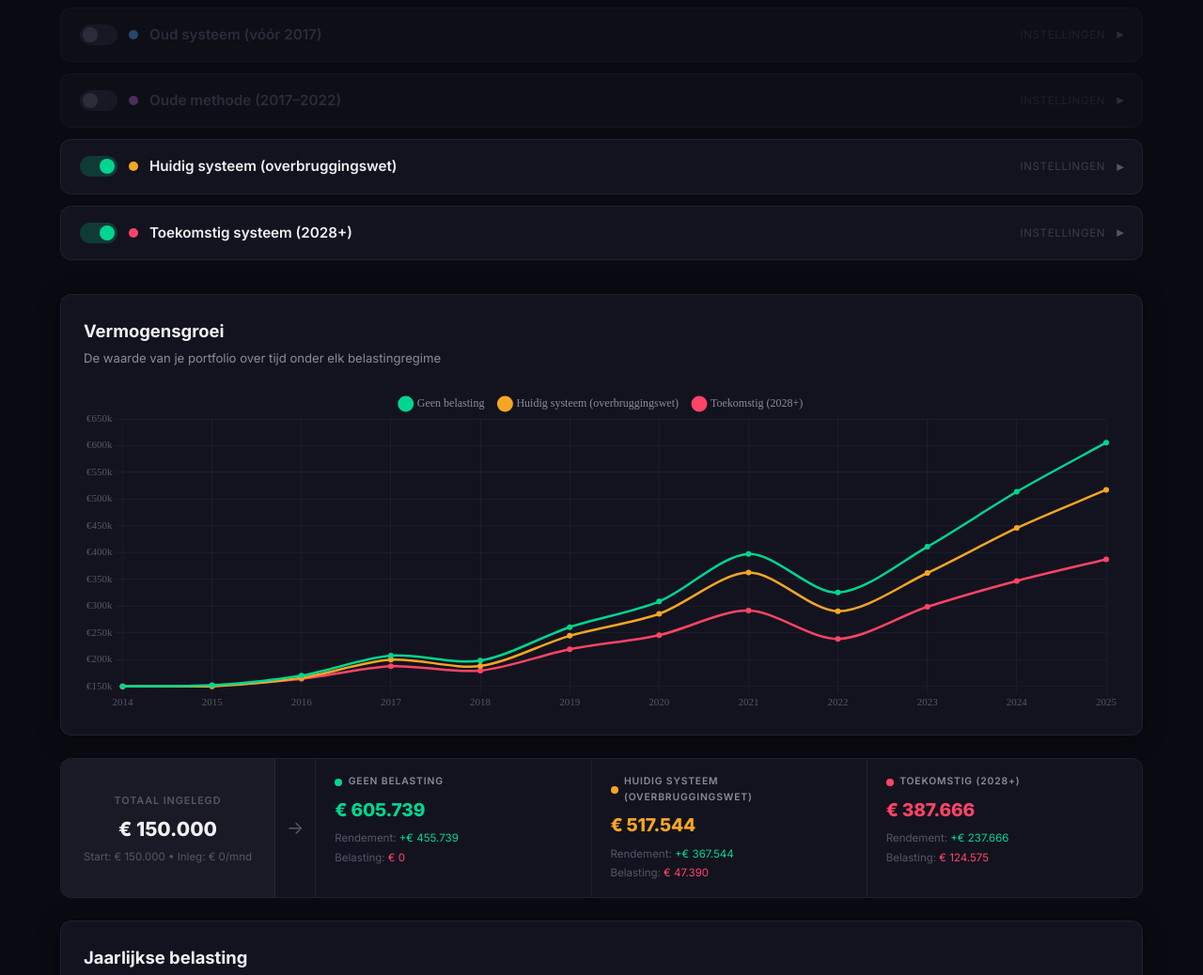
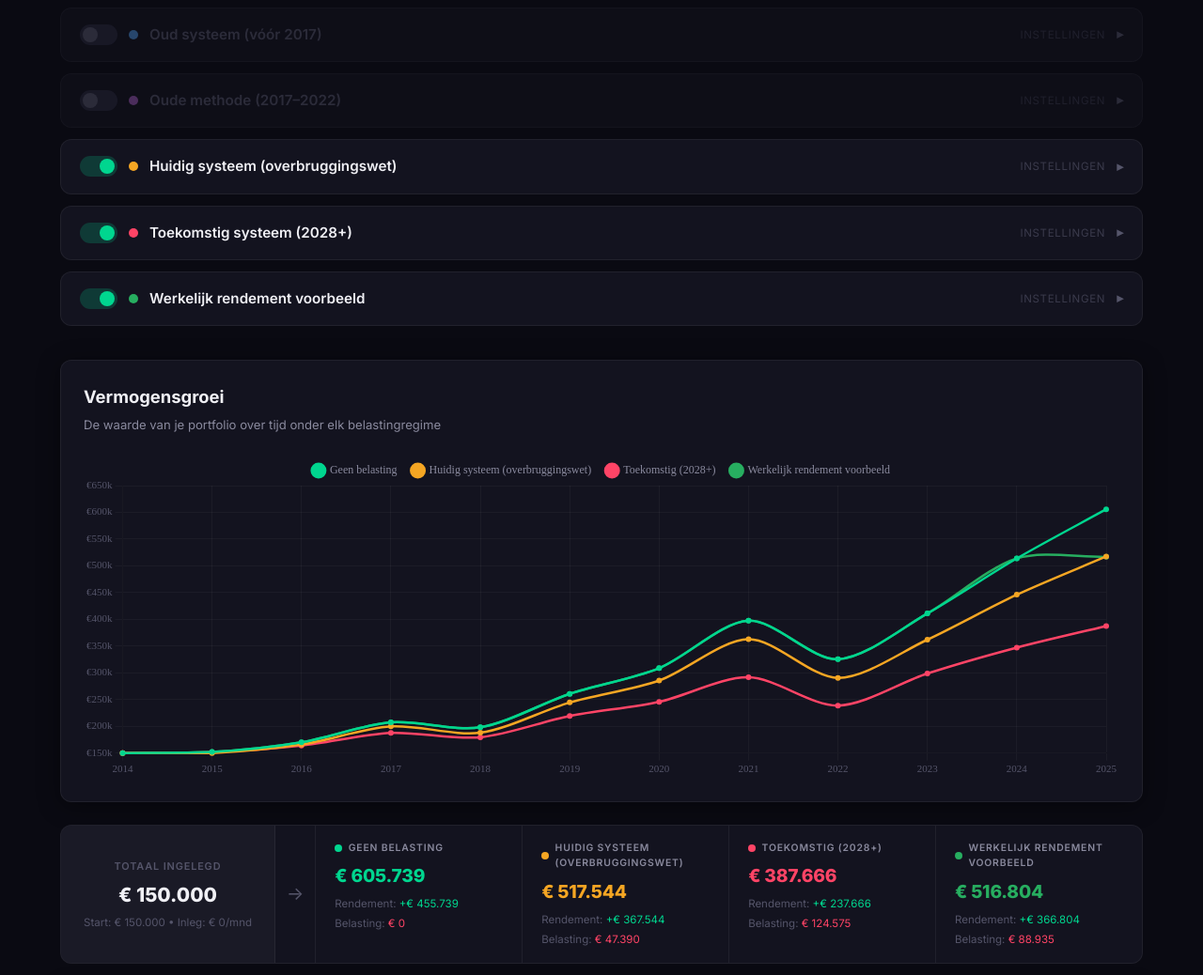
Before and after one commit to HylkeJellema/DeBelegger, a website built with Vite: page index.html in a window 1280 px wide. Shown: the part 553-1591 px from the top of the page at 94% size. Built offline with nearby package versions, Linux system fonts and the light colour scheme.

Commit message:
Add werkelijk rendement voorbeeld tax system

```diff
--- a/index.html
+++ b/index.html
@@ -629,6 +629,40 @@ belastbaar = inkomen − verrekend</pre>
             <button type="button" class="info-link" id="futInfoBtn">Hoe wordt dit berekend?</button>
           </div>
         </details>
+
+        <!-- Actual Return Example -->
+        <details class="config-accordion" data-system="actualReturn">
+          <summary class="config-header">
+            <label class="toggle" onclick="event.stopPropagation()">
+              <input type="checkbox" class="system-toggle" data-system="actualReturn" checked />
+              <span class="toggle-slider"></span>
+            </label>
+            <span class="config-dot" style="background: #27ae60"></span>
+            Werkelijk rendement voorbeeld
+            <span class="config-hint">instellingen</span>
+          </summary>
+          <div class="config-body">
+            <div class="config-grid">
+              <div class="config-field">
+                <label for="arExemption">Heffingsvrije winst</label>
+                <div class="input-with-prefix"><span>€</span><input type="number" id="arExemption" value="100000" step="1000" min="0" /></div>
+              </div>
+              <div class="config-field">
+                <label for="arBracket1Rate">Tarief schijf 1</label>
+                <div class="input-with-suffix"><input type="number" id="arBracket1Rate" value="25" step="0.1" min="0" /><span>%</span></div>
+              </div>
+              <div class="config-field">
+                <label for="arBracket1Limit">Schijfgrens</label>
+                <div class="input-with-prefix"><span>€</span><input type="number" id="arBracket1Limit" value="1000000" step="10000" min="0" /></div>
+              </div>
+              <div class="config-field">
+                <label for="arBracket2Rate">Tarief schijf 2</label>
+                <div class="input-with-suffix"><input type="number" id="arBracket2Rate" value="40" step="0.1" min="0" /><span>%</span></div>
+              </div>
+            </div>
+            <p class="config-note">Belasting op werkelijk rendement bij verkoop. Portfolio groeit onbelast; bij verkoop (einde simulatie) wordt de totale winst belast na aftrek van de heffingsvrije winst.</p>
+          </div>
+        </details>
       </section>
 
       <!-- Charts Section -->
--- a/js/app.js
+++ b/js/app.js
@@ -42,7 +42,8 @@ const systemMeta = {
   old:   { label: 'Oud systeem (vóór 2017)', color: '#4a90d9', bg: 'rgba(74, 144, 217, 0.08)' },
   oldMethod: { label: 'Oude methode (2017–2022)', color: '#9b59b6', bg: 'rgba(155, 89, 182, 0.08)' },
   current: { label: 'Huidig systeem (overbruggingswet)', color: '#f5a623', bg: 'rgba(245, 166, 35, 0.08)' },
-  future: { label: 'Toekomstig (2028+)', color: '#ff4466', bg: 'rgba(255, 68, 102, 0.08)' }
+  future: { label: 'Toekomstig (2028+)', color: '#ff4466', bg: 'rgba(255, 68, 102, 0.08)' },
+  actualReturn: { label: 'Werkelijk rendement voorbeeld', color: '#27ae60', bg: 'rgba(39, 174, 96, 0.08)' }
 };
 
 // ── DOM Elements ──
@@ -87,6 +88,12 @@ function cacheDom() {
   dom.futTaxRate = document.getElementById('futTaxRate');
   dom.futFreeReturn = document.getElementById('futFreeReturn');
   dom.futLossThreshold = document.getElementById('futLossThreshold');
+
+  // Actual return system config
+  dom.arExemption = document.getElementById('arExemption');
+  dom.arBracket1Rate = document.getElementById('arBracket1Rate');
+  dom.arBracket1Limit = document.getElementById('arBracket1Limit');
+  dom.arBracket2Rate = document.getElementById('arBracket2Rate');
 
   // Future info modal
   dom.futInfoBtn = document.getElementById('futInfoBtn');
@@ -353,6 +360,14 @@ function readConfigs() {
     taxRate: parseFloat(dom.futTaxRate.value) || 36,
     freeReturn: parseFloat(dom.futFreeReturn.value) || 1800,
     lossThreshold: parseFloat(dom.futLossThreshold.value) || 500,
+    partnerMultiplier
+  };
+
+  configs.actualReturn = {
+    exemption: parseFloat(dom.arExemption.value) || 100000,
+    bracket1Limit: parseFloat(dom.arBracket1Limit.value) || 1000000,
+    bracket1Rate: parseFloat(dom.arBracket1Rate.value) || 25,
+    bracket2Rate: parseFloat(dom.arBracket2Rate.value) || 40,
     partnerMultiplier
   };
 }
@@ -674,7 +689,8 @@ function setupEventListeners() {
     dom.curTaxRate, dom.curExemption, dom.curSavingsRate,
     dom.curInvestRate, dom.curDebtRate, dom.curDebtThreshold,
     dom.curAllocSavings, dom.curAllocInvest, dom.curAllocDebt,
-    dom.futTaxRate, dom.futFreeReturn, dom.futLossThreshold
+    dom.futTaxRate, dom.futFreeReturn, dom.futLossThreshold,
+    dom.arExemption, dom.arBracket1Rate, dom.arBracket1Limit, dom.arBracket2Rate
   ].filter(Boolean);
 
   // Old method year preset — populates fields with that year's values
--- a/js/simulation.js
+++ b/js/simulation.js
@@ -1,7 +1,7 @@
 /**
  * Simulation Engine
  *
- * Runs a year-by-year simulation of portfolio growth under 4 tax regimes,
+ * Runs a year-by-year simulation of portfolio growth under multiple tax regimes,
  * using historical market return data.
  */
 
@@ -11,7 +11,8 @@ import {
   calcOldMethodSystem,
   calcCurrentSystem,
   calcFutureIncome,
-  calcFutureSystem
+  calcFutureSystem,
+  calcActualReturnSystem
 } from './taxSystems.js';
 
 /**
@@ -19,7 +20,7 @@ import {
  *
  * @param {number} startCapital - Initial investment amount in EUR
  * @param {Array<{year: number, return: number}>} returns - Array of yearly returns
- * @param {Object} configs - Tax system configs { noTax, old, current, future }
+ * @param {Object} configs - Tax system configs { noTax, old, current, future, actualReturn }
  * @param {Object|number} contributionsByYear - Map of { year: monthlyAmount } or a flat number for backwards compat
  * @returns {Object} Simulation results with arrays for each chart
  */
@@ -29,13 +30,16 @@ export function runSimulation(startCapital, returns, configs, contributionsByYea
   const years = returns.map(r => r.year);
 
   // Initialize tracking arrays
-  const systems = ['noTax', 'old', 'oldMethod', 'current', 'future'];
+  const systems = ['noTax', 'old', 'oldMethod', 'current', 'future', 'actualReturn'];
   const portfolioValues = {};
   const annualTax = {};
   const cumulativeTax = {};
 
   // Loss carry forward for future system
   let futureCarryForwardLoss = 0;
+
+  // Cost basis tracking for actualReturn (startCapital + all deposits)
+  let actualReturnCostBasis = startCapital;
 
   for (const sys of systems) {
     portfolioValues[sys] = [startCapital]; // starting value at year 0
@@ -52,6 +56,9 @@ export function runSimulation(startCapital, returns, configs, contributionsByYea
     const annualFactor = 1 + annualRate;
     const monthlyFactor = annualFactor <= 0 ? 0 : Math.pow(annualFactor, 1 / 12);
     const contributionsThisYear = deposit * 12;
+
+    // Track cost basis for actualReturn
+    actualReturnCostBasis += contributionsThisYear;
 
     for (const sys of systems) {
       const prevValue = portfolioValues[sys][i]; // peildatum / start-of-year wealth
@@ -80,24 +87,15 @@ export function runSimulation(startCapital, returns, configs, contributionsByYea
           tax = calcNoTax();
           break;
         case 'old':
-          // Use prevValue (peildatum / start-of-year wealth) as tax base.
-          // The old system taxes deemed return on wealth at 1 January,
-          // so we use the portfolio value before this year's market return.
           tax = calcOldSystem(prevValue, returnAmount, configs.old);
           break;
         case 'oldMethod':
-          // Old method (2017-2022): uses user-configured brackets and rates.
           tax = calcOldMethodSystem(prevValue, returnAmount, configs.oldMethod);
           break;
         case 'current':
-          // Same peildatum logic: tax is based on wealth at 1 January.
           tax = calcCurrentSystem(prevValue, returnAmount, configs.current);
           break;
         case 'future': {
-          // Proposal order:
-          // 1) apply heffingsvrij resultaat to positive annual return
-          // 2) offset positive income with carry-forward losses
-          // 3) register a new loss only if annual loss exceeds threshold
           const incomeBeforeLossSetoff = calcFutureIncome(returnAmount, configs.future);
           const partnerMultiplier = Number(configs.future.partnerMultiplier) > 1 ? 2 : 1;
           const lossThreshold = (Number(configs.future.lossThreshold) || 500) * partnerMultiplier;
@@ -119,6 +117,10 @@ export function runSimulation(startCapital, returns, configs, contributionsByYea
           }
           break;
         }
+        case 'actualReturn':
+          // No annual tax — tax is only levied at sale (handled after the loop)
+          tax = 0;
+          break;
       }
 
       // Don't let tax exceed the portfolio value
@@ -136,6 +138,22 @@ export function runSimulation(startCapital, returns, configs, contributionsByYea
     }
   }
 
+  // ── Actual Return: apply tax at sale (end of simulation) ──
+  if (returns.length > 0) {
+    const lastIdx = portfolioValues.actualReturn.length - 1;
+    const endValue = portfolioValues.actualReturn[lastIdx];
+    const totalGain = endValue - actualReturnCostBasis;
+    const saleTax = Math.min(
+      calcActualReturnSystem(totalGain, configs.actualReturn),
+      Math.max(0, endValue)
+    );
+
+    // Adjust the final data points
+    portfolioValues.actualReturn[lastIdx] = endValue - saleTax;
+    annualTax.actualReturn[annualTax.actualReturn.length - 1] = saleTax;
+    cumulativeTax.actualReturn[cumulativeTax.actualReturn.length - 1] = saleTax;
+  }
+
   // Labels: start year - 1 (initial), then each year
   const labels = [years.length > 0 ? years[0] - 1 : 'Start', ...years];
   const taxLabels = [...years]; // tax arrays don't have the initial entry
--- a/js/taxSystems.js
+++ b/js/taxSystems.js
@@ -283,6 +283,44 @@ export function calcFutureSystem(portfolioValue, taxableIncome, config) {
 }
 
 /**
+ * Actual Return Example System ("Werkelijk Rendement Voorbeeld")
+ * - Tax is only levied at the moment of sale (realized gains)
+ * - Progressive brackets on total realized gain:
+ *   • 0% up to exemption (heffingsvrije winst)
+ *   • bracket1Rate% on gains up to bracket1Limit
+ *   • bracket2Rate% on gains above bracket1Limit
+ *
+ * @param {number} totalGain - Total realized gain (endValue - costBasis)
+ * @param {Object} config
+ */
+export function calcActualReturnSystem(totalGain, config) {
+  const {
+    exemption = 100000,
+    bracket1Limit = 1000000,
+    bracket1Rate = 25,
+    bracket2Rate = 40
+  } = config;
+
+  if (totalGain <= 0) return 0;
+
+  const partnerMultiplier = getPartnerMultiplier(config);
+  const effectiveExemption = exemption * partnerMultiplier;
+
+  const taxableGain = Math.max(0, totalGain - effectiveExemption);
+  if (taxableGain <= 0) return 0;
+
+  let tax = 0;
+  if (taxableGain > bracket1Limit) {
+    tax += bracket1Limit * (bracket1Rate / 100);
+    tax += (taxableGain - bracket1Limit) * (bracket2Rate / 100);
+  } else {
+    tax += taxableGain * (bracket1Rate / 100);
+  }
+
+  return Math.max(0, tax);
+}
+
+/**
  * Get default config for each system
  */
 export function getDefaultConfigs() {
@@ -320,6 +358,13 @@ export function getDefaultConfigs() {
       freeReturn: 1800,
       lossThreshold: 500,
       partnerMultiplier: 1
+    },
+    actualReturn: {
+      exemption: 100000,
+      bracket1Limit: 1000000,
+      bracket1Rate: 25,
+      bracket2Rate: 40,
+      partnerMultiplier: 1
     }
   };
 }
```
